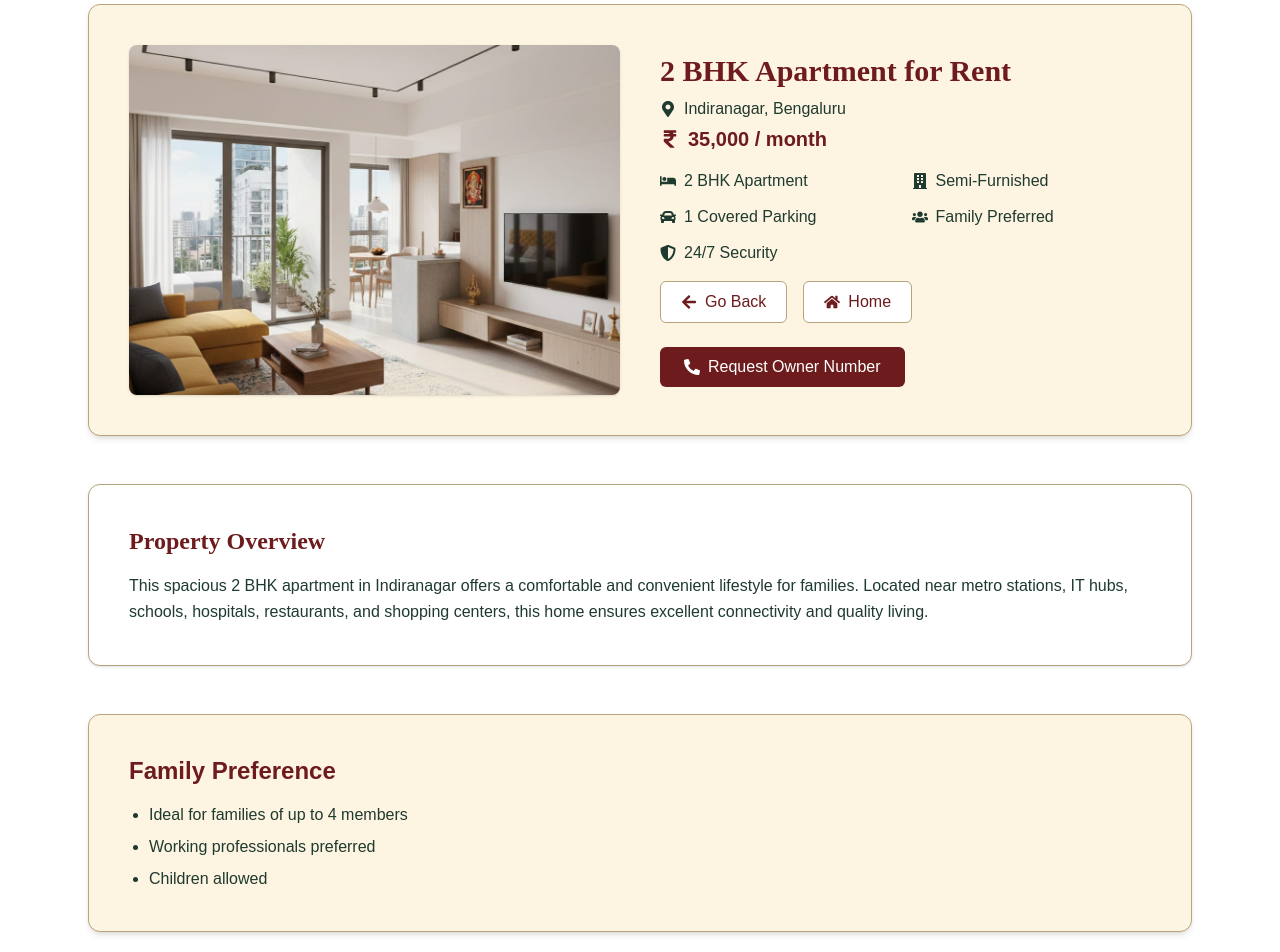
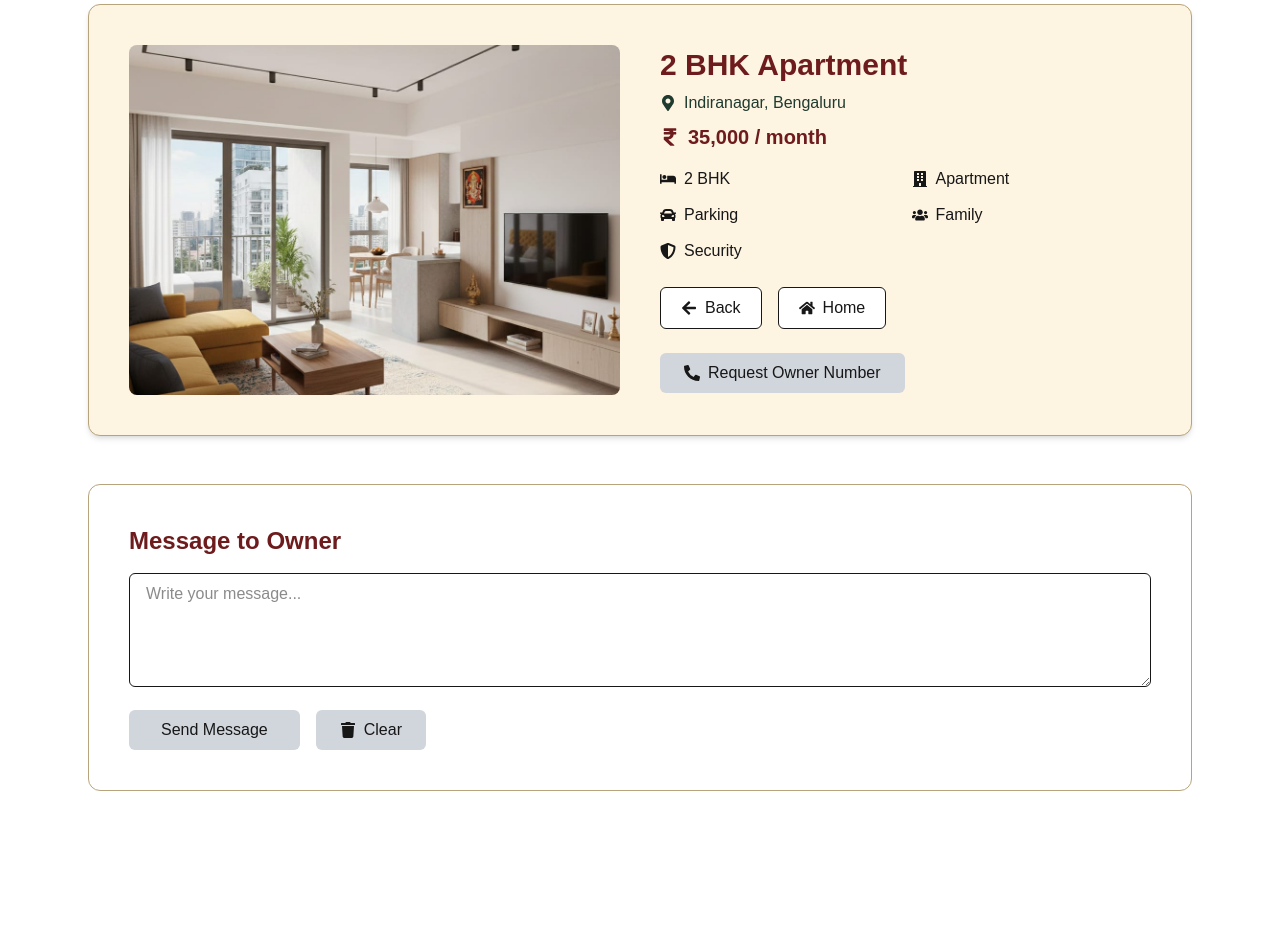
Before and after one commit to FaraazAhmed15/EstateLens, a Next.js app: page /about/rental_pages/apartment_indiranagar in a window 1280 px wide. Shown: the part 60-1012 px from the top of the page. After the commit the page ends 931 px from the top, so only its background shows below. Built offline with nearby package versions, Linux system fonts and the light colour scheme.

Commit message:
contact owner

```diff
--- a/src/app/about/rental_pages/apartment_indiranagar/page.tsx
+++ b/src/app/about/rental_pages/apartment_indiranagar/page.tsx
@@ -1,7 +1,8 @@
 "use client";
 
-import { useState } from "react";
+import { useState, useEffect } from "react";
 import Link from "next/link";
+import { usePathname } from "next/navigation"; // get page path
 import {
   FaBed,
   FaRupeeSign,
@@ -10,155 +11,252 @@ import {
   FaUsers,
   FaCar,
   FaShieldAlt,
-  FaRegCommentDots,
   FaArrowLeft,
   FaHome,
   FaTrash,
   FaPhoneAlt,
 } from "react-icons/fa";
 
-export default function TwoBhkRentalIndiranagar() {
+import { getSession } from "@/lib/session"; // session helper
+
+export default function PropertyPage() {
+
+  // 🔹 current page path
+  const pathname = usePathname();
+
   const [message, setMessage] = useState("");
+
+  const [userName, setUserName] = useState<string | null>(null);
+
+  const [ownerNumber, setOwnerNumber] = useState<string | null>(null);
+
+  useEffect(() => {
+    const name = getSession(); // get login session
+    setUserName(name);
+  }, []);
+
+  /* ======================================================
+     GET OWNER NUMBER (FROM properties.contact_owner)
+  ====================================================== */
+
+  const handleRequestNumber = async () => {
+
+    if (!userName) {
+      alert("Please login to get owner number.");
+      return;
+    }
+
+    try {
+
+      const res = await fetch("/api/owner/getOwnerNumber", {
+        method: "POST",
+        headers: {
+          "Content-Type": "application/json",
+        },
+
+        // send page path to backend
+        body: JSON.stringify({
+          page_path: pathname,
+        }),
+      });
+
+      const data = await res.json();
+
+      if (res.ok) {
+        setOwnerNumber(data.number);
+      } else {
+        alert(data.message);
+      }
+
+    } catch (error) {
+      console.error(error);
+      alert("Server error");
+    }
+  };
+
+
+  /* ======================================================
+     SEND MESSAGE TO OWNER (STORE IN messOwner)
+  ====================================================== */
+
+  const handleSendMessage = async () => {
+
+    if (!userName) {
+      alert("Please login to send message.");
+      return;
+    }
+
+    if (!message.trim()) {
+      alert("Message cannot be empty");
+      return;
+    }
+
+    try {
+
+      const res = await fetch("/api/owner/sendMessage", {
+        method: "POST",
+        headers: {
+          "Content-Type": "application/json",
+        },
+
+        body: JSON.stringify({
+          message,
+          page_path: pathname,
+          userName,
+        }),
+      });
+
+      const data = await res.json();
+
+      if (res.ok) {
+        alert("Message sent successfully!");
+        setMessage("");
+      } else {
+        alert(data.message);
+      }
+
+    } catch (error) {
+      console.error(error);
+      alert("Server error");
+    }
+  };
+
+
 
   return (
     <section className="max-w-6xl mx-auto px-6 mt-16 mb-20">
 
+      {/* ================= PROPERTY CARD ================= */}
 
+      <div className="bg-[#FDF4E2] border border-[#B8A47C] rounded-xl p-10 shadow-md">
 
-      {/*the header */}
-      <div className="bg-[#FDF4E2] border border-[#B8A47C] rounded-xl p-10 shadow-md">
         <div className="grid grid-cols-1 md:grid-cols-2 gap-10 items-center">
 
-          {/* image in the left*/}
+          {/* IMAGE */}
           <div>
             <img
               src="/images/rent.jpeg"
-              alt="2 BHK Apartment for Rent"
-              className="w-full h-[350px] object-cover rounded-lg shadow-sm"/>
+              alt="Apartment"
+              className="w-full h-[350px] object-cover rounded-lg"
+            />
           </div>
 
-          {/* detail on right */}
+          {/* DETAILS */}
           <div>
-            <h2
-              className="text-3xl font-bold text-[#6D1B1C] mb-2"
-              style={{ fontFamily: "'Sanchez', serif" }}>
-              2 BHK Apartment for Rent
+
+            <h2 className="text-3xl font-bold text-[#6D1B1C] mb-2">
+              2 BHK Apartment
             </h2>
 
-            <p className="flex items-center gap-2 text-[#1F3A2E] mb-1">
+            <p className="flex items-center gap-2 text-[#1F3A2E]">
               <FaMapMarkerAlt /> Indiranagar, Bengaluru
             </p>
 
-            <p className="text-xl font-semibold text-[#6D1B1C] mb-4 flex items-center gap-2">
+            <p className="text-xl font-semibold text-[#6D1B1C] mt-2 flex items-center gap-2">
               <FaRupeeSign /> 35,000 / month
             </p>
 
-            <div className="grid grid-cols-2 gap-3 text-[#1F3A2E]">
-              <p className="flex items-center gap-2"><FaBed /> 2 BHK Apartment</p>
-              <p className="flex items-center gap-2"><FaBuilding /> Semi-Furnished</p>
-              <p className="flex items-center gap-2"><FaCar /> 1 Covered Parking</p>
-              <p className="flex items-center gap-2"><FaUsers /> Family Preferred</p>
-              <p className="flex items-center gap-2"><FaShieldAlt /> 24/7 Security</p>
+            <div className="grid grid-cols-2 gap-3 mt-4">
+              <p className="flex items-center gap-2"><FaBed /> 2 BHK</p>
+              <p className="flex items-center gap-2"><FaBuilding /> Apartment</p>
+              <p className="flex items-center gap-2"><FaCar /> Parking</p>
+              <p className="flex items-center gap-2"><FaUsers /> Family</p>
+              <p className="flex items-center gap-2"><FaShieldAlt /> Security</p>
             </div>
-             <div className="flex mt-4 gap-4">
+
+
+            {/* ================= BUTTONS ================= */}
+
+            <div className="flex mt-6 gap-4">
+
               <button
                 onClick={() => window.history.back()}
-                  className="flex items-center gap-2 bg-white border border-[#B8A47C] text-[#6D1B1C]
-                             px-5 py-2 rounded-md hover:bg-[#F4E9D8] transition" >
-                  <FaArrowLeft /> Go Back
+                className="flex items-center gap-2 bg-white border px-5 py-2 rounded-md"
+              >
+                <FaArrowLeft /> Back
               </button>
 
               <Link
                 href="/home-user-subscribed"
-                  className="flex items-center gap-2 bg-white border border-[#B8A47C] text-[#6D1B1C]
-                             px-5 py-2 rounded-md hover:bg-[#F4E9D8] transition">
+                className="flex items-center gap-2 bg-white border px-5 py-2 rounded-md"
+              >
                 <FaHome /> Home
               </Link>
+
             </div>
 
-            <div className="mt-6 flex gap-4">
-              <button className="flex items-center gap-2 bg-[#6D1B1C] text-white px-6 py-2 rounded-md hover:bg-[#541516] transition">
-                <FaPhoneAlt /> Request Owner Number
+
+            {/* ================= OWNER NUMBER ================= */}
+
+            <div className="mt-6">
+
+              <button
+                onClick={handleRequestNumber}
+                disabled={!userName}
+                className={`flex items-center gap-2 px-6 py-2 rounded-md
+                ${
+                  userName
+                    ? "bg-[#6D1B1C] text-white"
+                    : "bg-gray-300 cursor-not-allowed"
+                }`}
+              >
+
+                <FaPhoneAlt />
+
+                {ownerNumber
+                  ? ownerNumber
+                  : "Request Owner Number"}
+
               </button>
+
             </div>
+
           </div>
+
         </div>
       </div>
 
-      {/* overview*/}
-      <div className="mt-12 bg-white border border-[#B8A47C] rounded-xl p-10 shadow-sm">
-        <h3
-          className="text-2xl font-bold text-[#6D1B1C] mb-4"
-          style={{ fontFamily: "'Sanchez', serif" }} >
-          Property Overview
-        </h3>
 
-        <p className="text-[#1F3A2E] leading-relaxed">
-          This spacious 2 BHK apartment in Indiranagar offers a comfortable and
-          convenient lifestyle for families. Located near metro stations, IT hubs,
-          schools, hospitals, restaurants, and shopping centers, this home ensures
-          excellent connectivity and quality living.
-        </p>
-      </div>
+      {/* ================= MESSAGE OWNER ================= */}
 
-      {/* family and occupancy*/}
-      <div className="mt-12 bg-[#FDF4E2] border border-[#B8A47C] rounded-xl p-10 shadow-md">
-        <h3 className="text-2xl font-bold text-[#6D1B1C] mb-4">Family Preference</h3>
+      <div className="mt-12 bg-white border border-[#B8A47C] rounded-xl p-10">
 
-        <ul className="text-[#1F3A2E] list-disc pl-5 space-y-2">
-          <li>Ideal for families of up to 4 members</li>
-          <li>Working professionals preferred</li>
-          <li>Children allowed</li>
-        </ul>
-      </div>
-
-      {/* rent and deposit section*/}
-      <div className="mt-12 bg-white border border-[#B8A47C] rounded-xl p-10 shadow-sm">
-        <h3 className="text-2xl font-bold text-[#6D1B1C] mb-4">Rent & Deposit</h3>
-
-        <ul className="text-[#1F3A2E] list-disc pl-5 space-y-2">
-          <li>Monthly Rent: ₹35,000</li>
-          <li>Security Deposit: 10 months’ rent</li>
-          <li>Maintenance charges extra</li>
-        </ul>
-      </div>
-
-      {/* rules and regulations part */}
-      <div className="mt-12 bg-[#FDF4E2] border border-[#B8A47C] rounded-xl p-10 shadow-md">
-        <h3 className="text-2xl font-bold text-[#6D1B1C] mb-4">Rules & Regulations</h3>
-
-        <ul className="text-[#1F3A2E] list-disc pl-5 space-y-2">
-          <li>No pets allowed</li>
-          <li>No subletting</li>
-          <li>Strict society rules</li>
-          <li>Electricity & water charges extra</li>
-        </ul>
-      </div>
-
-      {/* message to owner */}
-      <div className="mt-12 bg-white border border-[#B8A47C] rounded-xl p-10 shadow-sm">
-        <h3 className="text-2xl font-bold text-[#6D1B1C] mb-4 flex items-center gap-2">
+        <h3 className="text-2xl font-bold text-[#6D1B1C] mb-4">
           Message to Owner
         </h3>
 
         <textarea
           rows={4}
-          placeholder="Write your message to the property owner..."
-          className="w-full border border-[#B8A47C] rounded-md px-4 py-2 focus:outline-none"
+          placeholder="Write your message..."
+          className="w-full border rounded-md px-4 py-2"
           value={message}
-          onChange={(e) => setMessage(e.target.value)}/>
+          onChange={(e) => setMessage(e.target.value)}
+        />
 
         <div className="mt-4 flex gap-4">
-          <button className="bg-[#6D1B1C] text-white px-8 py-2 rounded-md hover:bg-[#541516] transition">
+
+          <button
+            onClick={handleSendMessage}
+            disabled={!userName}
+            className={`px-8 py-2 rounded-md
+            ${
+              userName
+                ? "bg-[#6D1B1C] text-white"
+                : "bg-gray-300 cursor-not-allowed"
+            }`}
+          >
             Send Message
           </button>
 
           <button
             onClick={() => setMessage("")}
-            className="flex items-center gap-2 bg-gray-300 text-[#1F3A2E] px-6 py-2 rounded-md hover:bg-gray-400 transition">
-            <FaTrash /> Clear Message
+            className="flex items-center gap-2 bg-gray-300 px-6 py-2 rounded-md"
+          >
+            <FaTrash /> Clear
           </button>
+
         </div>
+
       </div>
 
     </section>
--- a/src/app/about/rental_pages/commercial_shop_whitefield/page.tsx
+++ b/src/app/about/rental_pages/commercial_shop_whitefield/page.tsx
@@ -1,6 +1,8 @@
 "use client";
 
-import { useState } from "react";
+import { useState, useEffect } from "react";
+import { usePathname } from "next/navigation";
+import { getSession } from "@/lib/session";
 import Link from "next/link";
 import {
   FaMapMarkerAlt,
--- a/src/app/api/contact/route.js
+++ b/src/app/api/contact/route.js
@@ -4,7 +4,7 @@ import mysql from "mysql2/promise";
 export async function POST(req) {
   try {
     const body = await req.json();
-    const { name, email, message } = body;
+    const { name, email, phone, message } = body; // ADDED phone
 
     // VALIDATION
     if (!name || name.trim() === "") {
@@ -17,6 +17,14 @@ export async function POST(req) {
     if (!email || !/\S+@\S+\.\S+/.test(email)) {
       return NextResponse.json(
         { success: false, error: "Valid email is required" },
+        { status: 400 }
+      );
+    }
+
+    // ADDED PHONE VALIDATION
+    if (!phone || !/^[0-9]{10}$/.test(phone)) {
+      return NextResponse.json(
+        { success: false, error: "Valid phone number is required" },
         { status: 400 }
       );
     }
@@ -38,8 +46,8 @@ export async function POST(req) {
 
     // INSERT DATA
     await db.execute(
-      "INSERT INTO contacts (name,email,message) VALUES (?,?,?)",
-      [name, email, message]
+      "INSERT INTO contacts (name,email,phone,message) VALUES (?,?,?,?)",
+      [name, email, phone, message]
     );
 
     return NextResponse.json({
--- /dev/null
+++ b/src/lib/session.js
@@ -0,0 +1,18 @@
+export function login(name) {
+  if (typeof window !== "undefined") {
+    localStorage.setItem("userName", name);
+  }
+}
+
+export function getSession() {
+  if (typeof window !== "undefined") {
+    return localStorage.getItem("userName") || null;
+  }
+  return null;
+}
+
+export function logout() {
+  if (typeof window !== "undefined") {
+    localStorage.removeItem("userName");
+  }
+}
--- /dev/null
+++ b/src/lib/validation/messOwner.js
@@ -0,0 +1,5 @@
+export function validateMessage(message) {
+  if (!message || message.trim().length === 0) return false;
+  if (message.length > 500) return false; // optional max length
+  return message.trim();
+}
```
Also changed, not shown: src/app/api/login/route.js (+26 -13 lines), src/app/api/owner/getOwnerNumber/route.js (added, +27 -0 lines), src/app/api/owner/sendMessage/route.js (added, +43 -0 lines), src/app/contact/page.tsx (+14 -1 lines), src/components/login_popup.tsx (+17 -33 lines), src/lib/contactOwner.js (added, +35 -0 lines), src/lib/validation/contactValidation.js (+7 -0 lines). Lines whose indentation alone changed are shown as unchanged.
